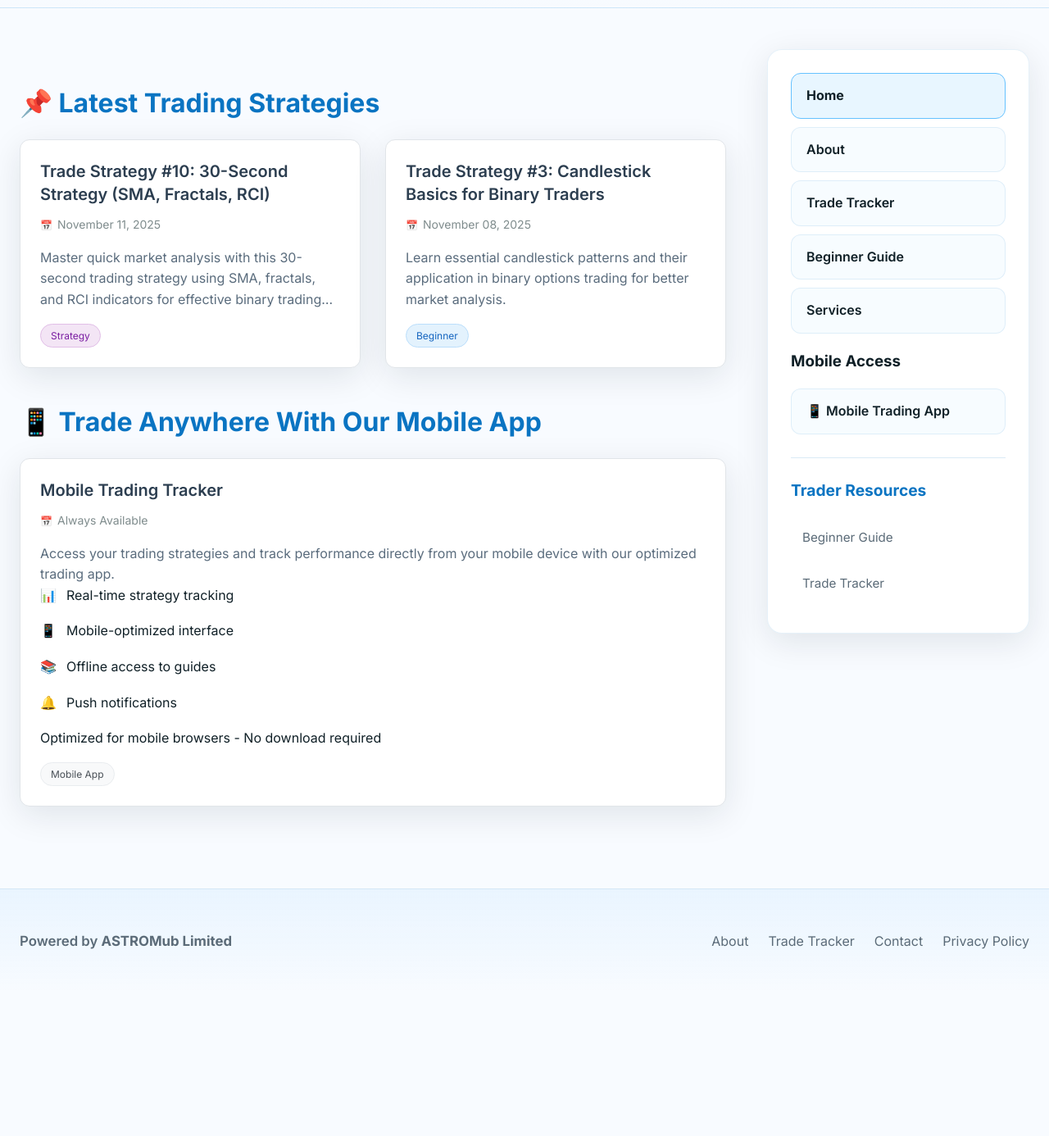
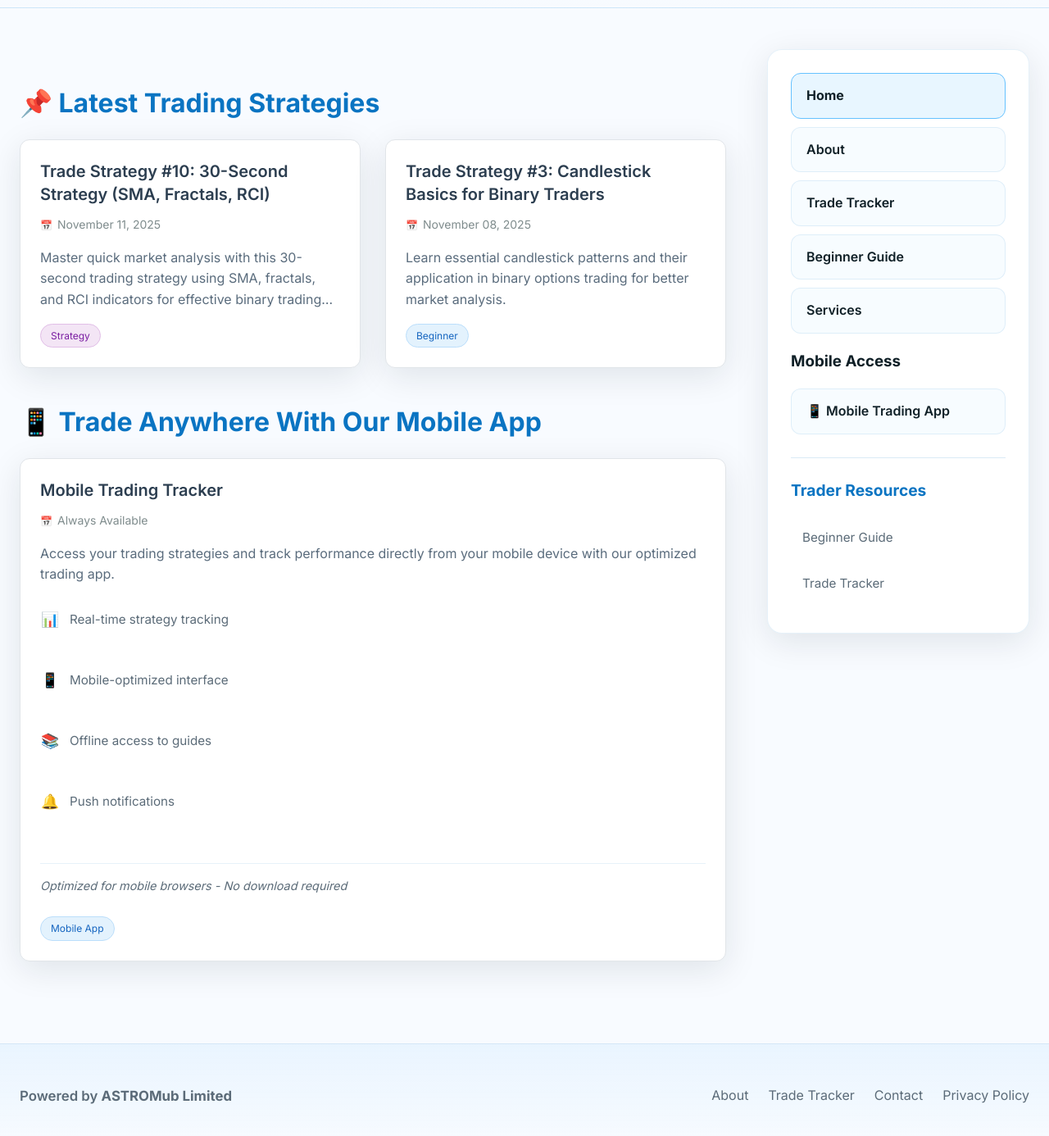
Before and after one commit to astromub/silver-umbrella, a Jekyll site: the page built from index.md, in a window 1280 px wide and 1400 px high, scrolled down 158 px. Shown: the top 1386 px of the window at 82% size. Built offline with Jekyll 4.4.1, drawn with Linux system fonts in a browser that asks for light colours; before the commit the page ends 1370 px from its top, so only the background shows below that.

Commit message:
Update style.css

```diff
--- a/assets/style.css
+++ b/assets/style.css
@@ -1458,4 +1458,74 @@ body{
 .post-content .card-grid {
     margin: 2rem 0;
 }
+
+/* Mobile App Card Styles */
+.mobile-features {
+  margin: 20px 0;
+  display: flex;
+  flex-direction: column;
+  gap: 12px;
+}
+
+.feature-item {
+  display: flex;
+  align-items: center;
+  gap: 12px;
+  padding: 8px 0;
+  color: var(--muted);
+  font-size: 0.95rem;
+}
+
+.feature-icon {
+  font-size: 1.1rem;
+  width: 24px;
+  text-align: center;
+}
+
+.app-note {
+  font-size: 0.9rem;
+  color: var(--muted);
+  font-style: italic;
+  margin: 15px 0 10px 0;
+  padding-top: 15px;
+  border-top: 1px solid rgba(10,116,194,0.1);
+}
+
+/* Mobile badge style */
+.card-badge.mobile {
+  background: #e3f2fd;
+  color: #1565c0;
+  border-color: #bbdefb;
+}
+
+/* Ensure card layout consistency */
+.card-grid .card {
+  display: flex;
+  flex-direction: column;
+  height: 100%;
+}
+
+.card-link {
+  display: flex;
+  flex-direction: column;
+  height: 100%;
+  text-decoration: none;
+  color: inherit;
+}
+
+.card .excerpt {
+  flex-grow: 1;
+}
+
+/* Mobile responsive adjustments */
+@media (max-width: 768px) {
+  .mobile-features {
+    gap: 10px;
+  }
+
+  .feature-item {
+    font-size: 0.9rem;
+    padding: 6px 0;
+  }
+}
 </style>
```
